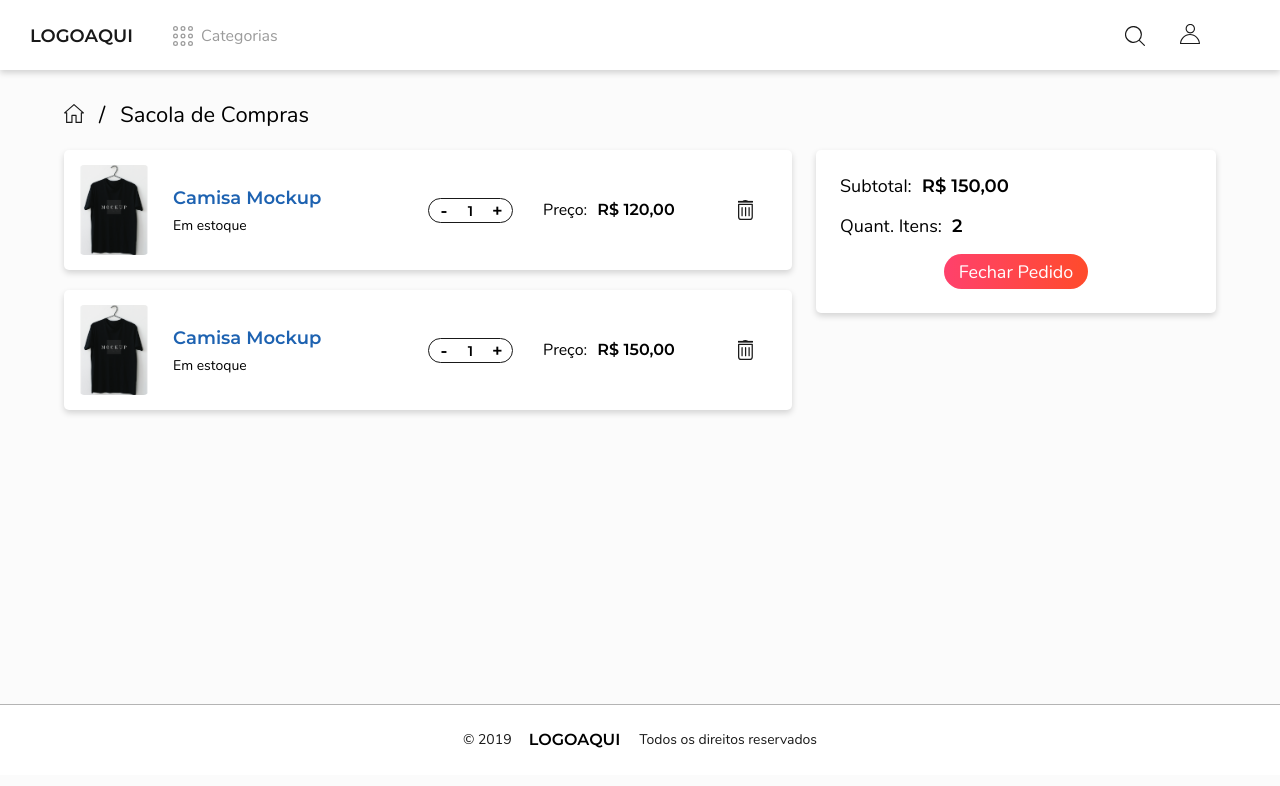
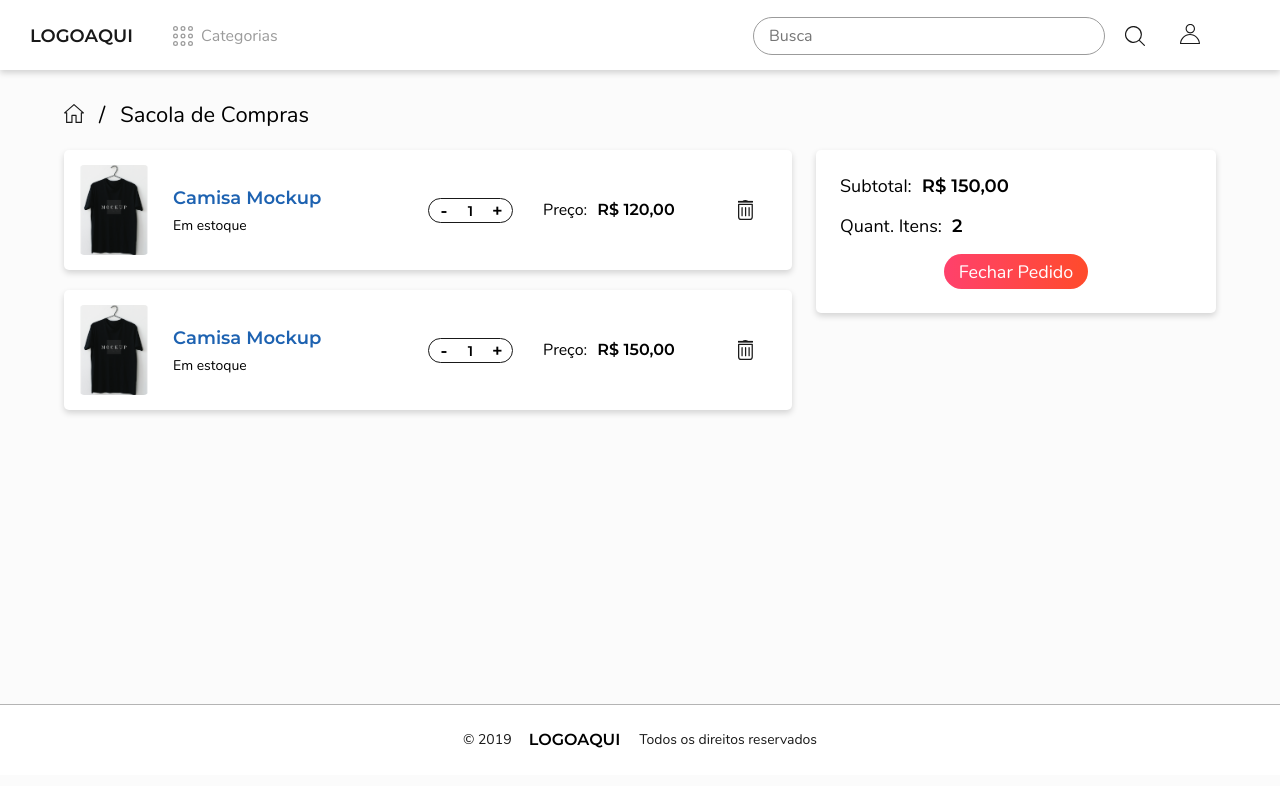
Before and after one commit to uaumateus/Ecommerce, a React (Create React App) app: page /sacola in a window 1280 px wide. Both pictures are taken after a click on the picture 1135 px from the left and 36 px from the top of the page. Shown: the top 786 px of the page. Built offline with nearby package versions, Linux system fonts and the light colour scheme.

Commit message:
Input de Busca

```diff
--- a/src/components/Navbar/index.js
+++ b/src/components/Navbar/index.js
@@ -4,6 +4,7 @@ import './style.css';
 
 import Login from '../Modals/Login';
 import Register from '../Modals/Register';
+import InputText from '../InputText';
 
 import iconCategories from './assets/categories_icon.svg';
 import iconSearch from './assets/search_icon.svg';
@@ -18,7 +19,9 @@ export default class Navbar extends Component{
             showRegister: false,
             showLogin: false,
             logged: true,
-            userType: 2 // 1 - user comum   /   2 - admin
+            userType: 2, // 1 - user comum   /   2 - admin
+            showSearch: false,
+            classSearch: "inputSearch Medium-Text-Regular showSearch"
         };
         this.handleModalRegister = this.handleModalRegister.bind(this);
         this.handleModalLogin = this.handleModalLogin.bind(this);
@@ -33,6 +36,20 @@ export default class Navbar extends Component{
         const showLogin = !this.state.showLogin;
         this.setState({ showLogin });
     };
+
+    handlerSearch = () => {
+        const showSearch = !this.state.showSearch;
+        if(showSearch == true){
+            this.setState({ showSearch });
+        }
+        else{
+            this.setState({classSearch: "inputSearch Medium-Text-Regular closeSearch"});
+            setTimeout(()=>{
+                this.setState({ showSearch });
+                this.setState({classSearch: "inputSearch Medium-Text-Regular showSearch"});
+            }, 600);
+        }
+    }
 
     render(){
         return(
@@ -67,7 +84,10 @@ export default class Navbar extends Component{
                 </div>
 
                 <div className="optionsNavbar">
-                    <img src={iconSearch} className="iconNavbar" />
+                    {this.state.showSearch &&
+                        <input type="text" placeholder="Busca" className={this.state.classSearch}/>
+                    }
+                    <img src={iconSearch} className="iconNavbar" onClick={this.handlerSearch}/>
                     {this.state.userType == 1 &&
                         <>
                             <img src={iconFavorite} className="iconNavbar" />
--- a/src/components/Navbar/style.css
+++ b/src/components/Navbar/style.css
@@ -4,7 +4,7 @@
     width: 100vw;
     box-shadow: 0px 3px 6px #00000029;
     display: grid;
-    grid-template-columns: 300px auto;
+    grid-template-columns: auto 1fr;
     align-items: center;
     position: fixed;
     z-index: 100;
@@ -24,6 +24,20 @@
     padding: 10px 5px;
     cursor: pointer;
 }
+
+.navbar .inputSearch{
+    width: 25vw;
+    padding: 7px 15px;
+    border-radius: 50px;
+    border: 1px solid var(--disable);
+    color: var(--textDark);
+    outline: none;
+    margin: 0 15px;
+}
+
+.navbar .showSearch{ animation: showSearch .6s; }
+
+.navbar .closeSearch{ animation: closeSearch .6s; }
 
 .navbar .buttonSecundary{
     margin-right: 10px;
@@ -158,3 +172,25 @@
         opacity: 1;
     }
 }
+
+@keyframes showSearch{
+    0% {
+        width: 0;
+        opacity: 0;
+    }
+    100% {
+        width: 25vw;
+        opacity: 1;
+    }
+}
+
+@keyframes closeSearch{
+    0% {
+        width: 25vw;
+        opacity: 1;
+    }
+    100% {
+        width: 0;
+        opacity: 0;
+    }
+}
```
